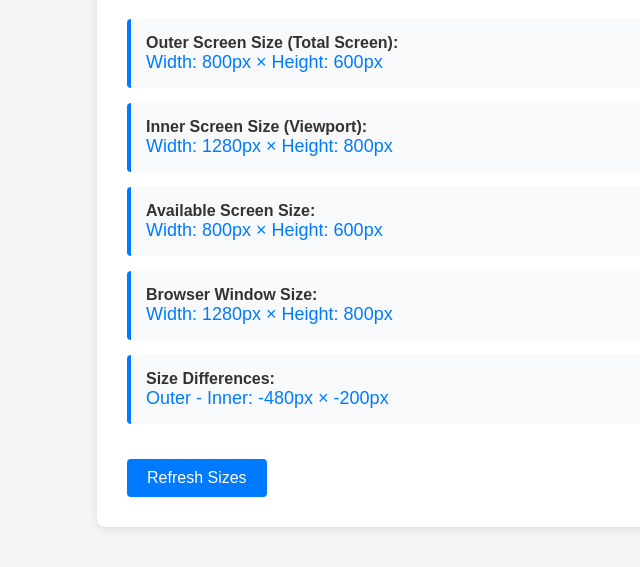
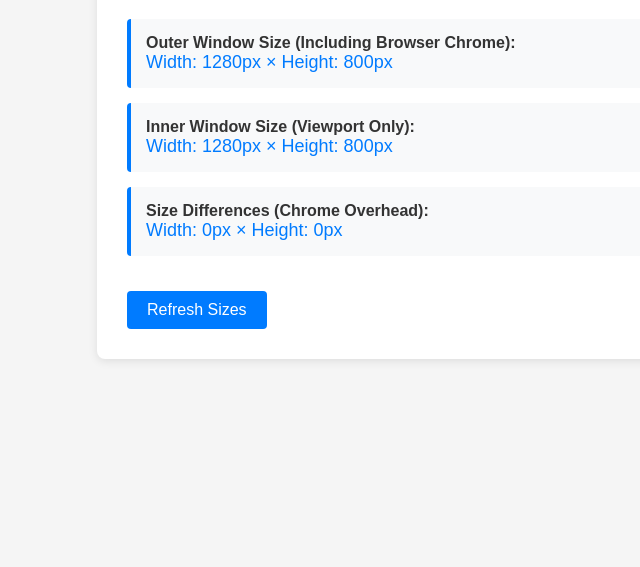
Before and after one commit to neovimium/screen-size-information, a plain HTML site: page index.html in a window 1280 px wide. Shown: the part 119-686 px from the top of the page, without its empty margins (213-853 px from the left). Drawn offline with Linux system fonts and the light colour scheme.

Commit message:
Update index.html

```diff
--- a/index.html
+++ b/index.html
@@ -53,27 +53,17 @@
         <h1>Screen Size Information</h1>
 
         <div class="size-info">
-            <div class="label">Outer Screen Size (Total Screen):</div>
+            <div class="label">Outer Window Size (Including Browser Chrome):</div>
             <div class="value" id="outerSize"></div>
         </div>
 
         <div class="size-info">
-            <div class="label">Inner Screen Size (Viewport):</div>
+            <div class="label">Inner Window Size (Viewport Only):</div>
             <div class="value" id="innerSize"></div>
         </div>
 
         <div class="size-info">
-            <div class="label">Available Screen Size:</div>
-            <div class="value" id="availableSize"></div>
-        </div>
-
-        <div class="size-info">
-            <div class="label">Browser Window Size:</div>
-            <div class="value" id="windowSize"></div>
-        </div>
-
-        <div class="size-info">
-            <div class="label">Size Differences:</div>
+            <div class="label">Size Differences (Chrome Overhead):</div>
             <div class="value" id="differences"></div>
         </div>
 
@@ -83,21 +73,15 @@
     <script>
         function updateSizes() {
             document.getElementById('outerSize').textContent =
-                `Width: ${screen.width}px × Height: ${screen.height}px`;
+                `Width: ${window.outerWidth}px × Height: ${window.outerHeight}px`;
 
             document.getElementById('innerSize').textContent =
                 `Width: ${window.innerWidth}px × Height: ${window.innerHeight}px`;
 
-            document.getElementById('availableSize').textContent =
-                `Width: ${screen.availWidth}px × Height: ${screen.availHeight}px`;
-
-            document.getElementById('windowSize').textContent =
-                `Width: ${window.outerWidth}px × Height: ${window.outerHeight}px`;
-
-            const widthDiff = screen.width - window.innerWidth;
-            const heightDiff = screen.height - window.innerHeight;
+            const widthDiff = window.outerWidth - window.innerWidth;
+            const heightDiff = window.outerHeight - window.innerHeight;
             document.getElementById('differences').textContent =
-                `Outer - Inner: ${widthDiff}px × ${heightDiff}px`;
+                `Width: ${widthDiff}px × Height: ${heightDiff}px`;
         }
 
         updateSizes();
```
